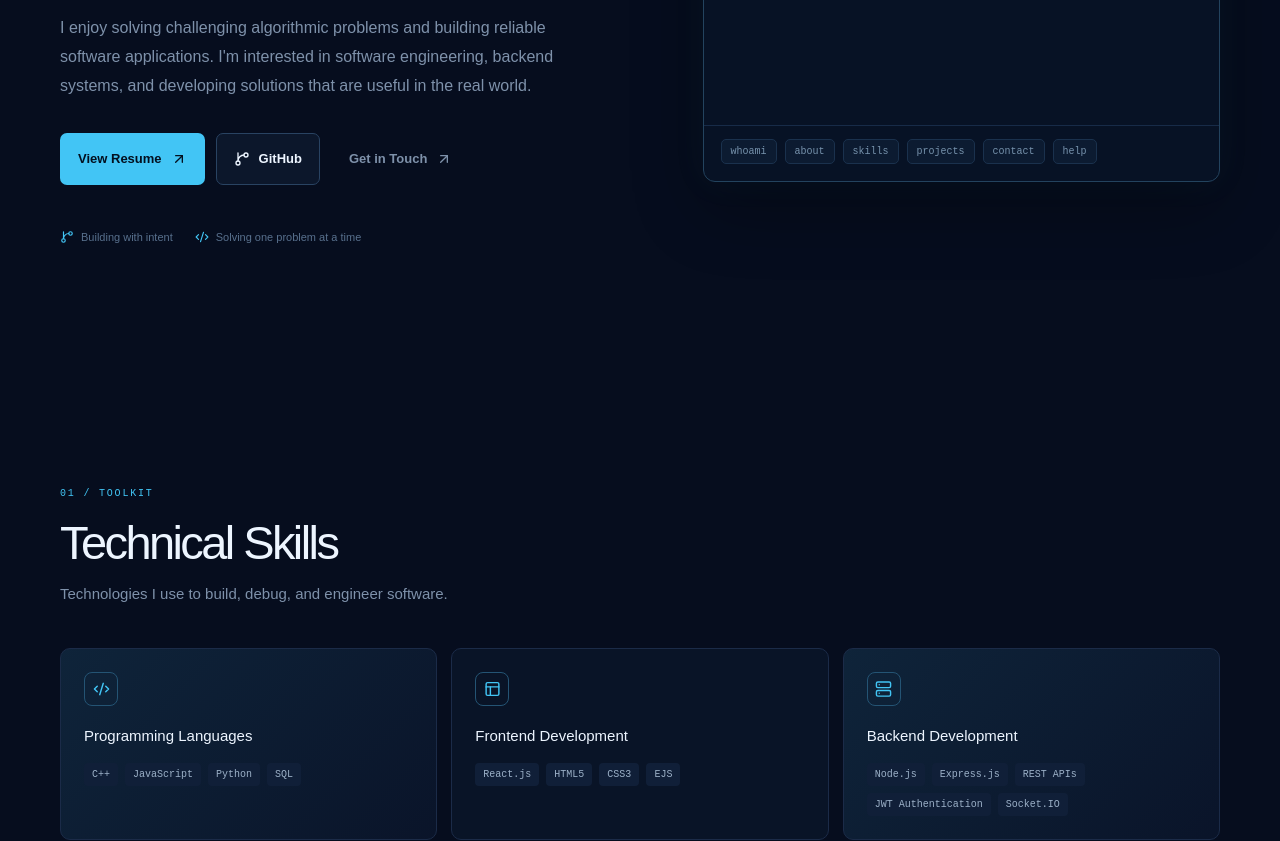
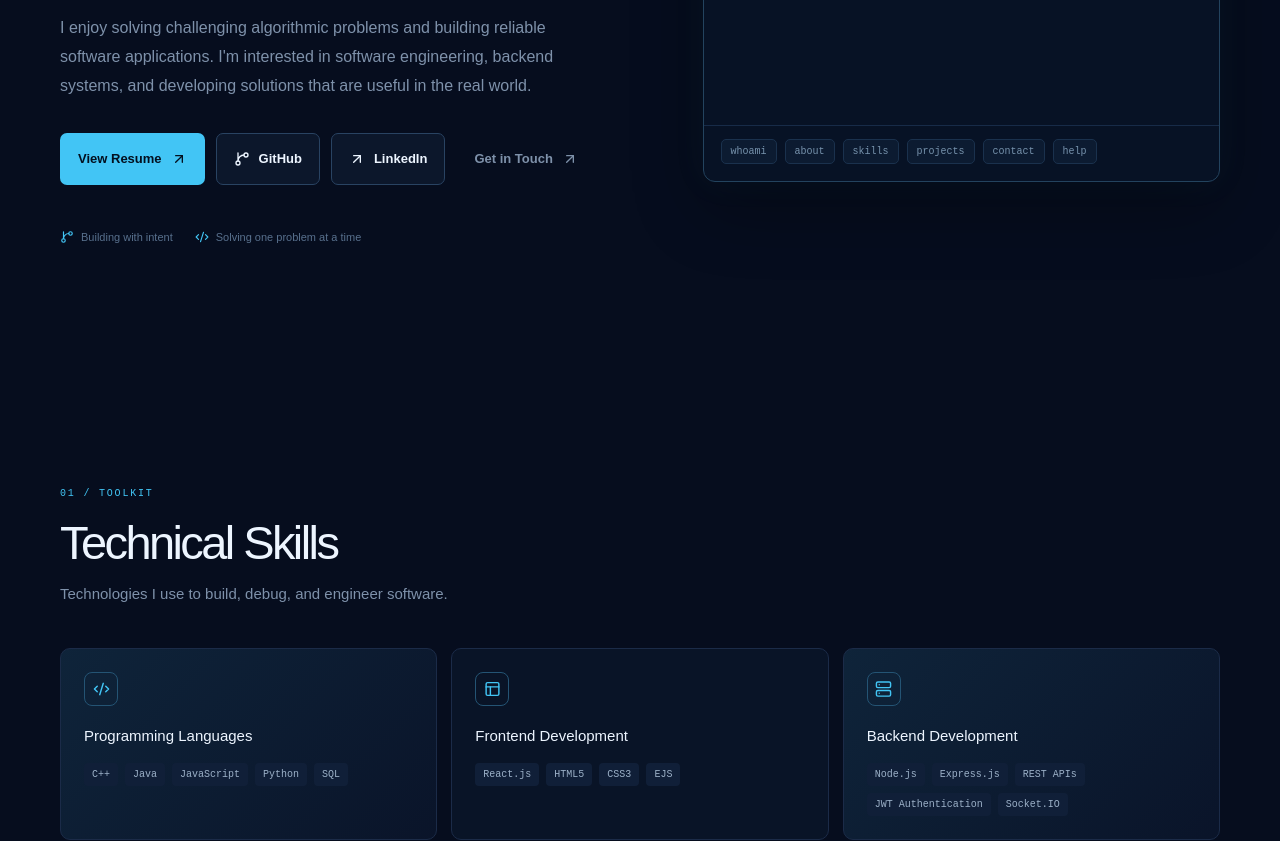
Before and after one commit to Sahil-Shaikh10415/codebysahil, a Next.js app: page / in a window 1280 px wide. Shown: the part 480-1321 px from the top of the page. Built offline with nearby package versions, Linux system fonts and the light colour scheme.

Commit message:
feat: update skills and add LinkedIn link to contact info
V0-Chat-Id: e5oTW0mul8i

```diff
--- a/components/portfolio.tsx
+++ b/components/portfolio.tsx
@@ -40,9 +40,9 @@ export function Terminal() {
     let output: string[] = [`$ ${command}`]
     if (command === 'whoami') output.push('Sahil Shaikh', portfolio.education, 'Software engineering · backend · algorithms')
     else if (command === 'about') output.push(portfolio.intro)
-    else if (command === 'skills') output.push('C++ · JavaScript · Python · SQL', 'React · Node.js · Express · MongoDB', 'DSA · OOP · OS · DBMS · Networks')
+    else if (command === 'skills') output.push('C++ · Java · JavaScript · Python · SQL', 'React · Node.js · Express · MongoDB', 'DSA · OOP · OS · DBMS · Networks')
     else if (command === 'projects') output.push(...portfolio.projects.map((p) => `${p.number}  ${p.name}  →  ${p.repo}`))
-    else if (command === 'contact') output.push(`Email → ${portfolio.email}`, `GitHub → ${portfolio.github}`)
+    else if (command === 'contact') output.push(`Email → ${portfolio.email}`, `GitHub → ${portfolio.github}`, `LinkedIn → ${portfolio.linkedin}`)
     else if (command === 'help') output.push('Available: whoami, about, skills, projects, contact, clear')
     else if (command === 'clear') { setLines([]); setInput(''); return }
     else output.push(`Command not found: ${command}. Type help to see available commands.`)
@@ -55,7 +55,7 @@ export function PortfolioPage() {
   const [copied, setCopied] = useState(false)
   const copyEmail = async () => { await navigator.clipboard.writeText(portfolio.email); setCopied(true); setTimeout(() => setCopied(false), 1800) }
   return <div className="portfolio-shell"><Navbar /><main>
-    <section id="home" className="hero container"><div className="hero-copy"><div className="availability"><span /> Open to Software Engineering Internships</div><h1>Hi, I&apos;m <span className="accent">Sahil Shaikh.</span></h1><h2>{portfolio.title}</h2><p className="education">{portfolio.education}</p><p className="hero-intro">{portfolio.intro}</p><div className="hero-actions"><ExternalLink href={portfolio.resume.preview} className="button button-primary">View Resume <ArrowUpRight /></ExternalLink><ExternalLink href={portfolio.github} className="button button-secondary"><GitBranch /> GitHub</ExternalLink><a href="#contact" className="button button-ghost">Get in Touch <ArrowUpRight /></a></div><div className="hero-meta"><span><GitBranch /> Building with intent</span><span><Code2 /> Solving one problem at a time</span></div></div><Terminal /></section>
+    <section id="home" className="hero container"><div className="hero-copy"><div className="availability"><span /> Open to Software Engineering Internships</div><h1>Hi, I&apos;m <span className="accent">Sahil Shaikh.</span></h1><h2>{portfolio.title}</h2><p className="education">{portfolio.education}</p><p className="hero-intro">{portfolio.intro}</p><div className="hero-actions"><ExternalLink href={portfolio.resume.preview} className="button button-primary">View Resume <ArrowUpRight /></ExternalLink><ExternalLink href={portfolio.github} className="button button-secondary"><GitBranch /> GitHub</ExternalLink><ExternalLink href={portfolio.linkedin} className="button button-secondary"><ArrowUpRight /> LinkedIn</ExternalLink><a href="#contact" className="button button-ghost">Get in Touch <ArrowUpRight /></a></div><div className="hero-meta"><span><GitBranch /> Building with intent</span><span><Code2 /> Solving one problem at a time</span></div></div><Terminal /></section>
     <section id="skills" className="section container"><SectionHeading eyebrow="01 / TOOLKIT" title="Technical Skills" copy="Technologies I use to build, debug, and engineer software." /><div className="skills-grid">{portfolio.skills.map((skill) => { const Icon = iconMap[skill.icon]; return <article className={skill.featured ? 'skill-card featured' : 'skill-card'} key={skill.title}><div className="card-icon"><Icon /></div><h3>{skill.title}</h3><div className="chip-row">{skill.items.map((item) => <span key={item}>{item}</span>)}</div></article> })}</div></section>
     <section id="profiles" className="section section-alt"><div className="container"><SectionHeading eyebrow="02 / PRACTICE" title="Where I sharpen the craft — one problem at a time." copy="Consistent practice in algorithms, data structures, and competitive programming." /><div className="profiles-grid">{portfolio.profiles.map((profile) => <article className="profile-card" key={profile.name} style={{ '--profile-accent': profile.accent } as React.CSSProperties}><div className="profile-top"><div className="platform-logo">{profile.name.slice(0, 1)}</div><span className="profile-arrow"><ArrowUpRight /></span></div><h3>{profile.name}</h3><p className="username">@{profile.username}</p><div className="profile-stat"><span className="stat-value">{profile.solved ?? '—'}</span><span className="stat-label">Problems solved</span></div><div className="profile-details">{profile.rating && <span>{profile.rating}</span>}<span className="profile-badge">{profile.badge}</span></div><div className="profile-bottom"><small>{profile.verified}</small><ExternalLink href={profile.url} className="text-link">View Profile <ArrowUpRight /></ExternalLink></div></article>)}</div></div></section>
     <section id="projects" className="section container"><SectionHeading eyebrow="03 / SELECTED WORK" title="Selected work, shipped end-to-end." copy="Practical projects built through experimentation, problem-solving, and software engineering." /><div className="projects-grid">{portfolio.projects.map((project) => <article className={`project-card ${project.tone}`} key={project.name}><div className="project-visual"><span className="project-number">{project.number}</span><div className="visual-lines"><i /><i /><i /></div><span className="visual-bracket">&lt;/&gt;</span></div><div className="project-content"><span className="project-kicker">{project.kicker}</span><h3>{project.name}</h3><p>{project.description}</p><div className="chip-row">{project.tags.map((tag) => <span key={tag}>{tag}</span>)}</div><ExternalLink href={project.repo} className="text-link">Repository <ArrowUpRight /></ExternalLink></div></article>)}</div></section>
@@ -64,4 +64,4 @@ export function PortfolioPage() {
   </main><Footer /></div>
 }
 
-function Footer() { return <footer className="footer"><div className="container footer-grid"><div><a href="#home" className="brand"><span className="brand-mark">SS</span><span>Sahil<span className="accent">.dev</span></span></a><p>Software engineer in progress.<br />NIT Raipur · B.Tech CSE · 2027</p></div><div><span className="footer-label">Explore</span><div className="footer-links"><a href="#skills">Skills</a><a href="#projects">Projects</a><a href="#resume">Resume</a></div></div><div><span className="footer-label">Connect</span><div className="footer-links"><ExternalLink href={portfolio.github}>GitHub</ExternalLink><a href={`mailto:${portfolio.email}`}>Email</a><a href="#profiles">Coding profiles</a></div></div></div><div className="container footer-bottom"><span>© {new Date().getFullYear()} Sahil Shaikh</span><span>Designed & built with curiosity.</span></div></footer>}
+function Footer() { return <footer className="footer"><div className="container footer-grid"><div><a href="#home" className="brand"><span className="brand-mark">SS</span><span>Sahil<span className="accent">.dev</span></span></a><p>Software engineer in progress.<br />NIT Raipur · B.Tech CSE · 2027</p></div><div><span className="footer-label">Explore</span><div className="footer-links"><a href="#skills">Skills</a><a href="#projects">Projects</a><a href="#resume">Resume</a></div></div><div><span className="footer-label">Connect</span><div className="footer-links"><ExternalLink href={portfolio.github}>GitHub</ExternalLink><ExternalLink href={portfolio.linkedin}>LinkedIn</ExternalLink><a href={`mailto:${portfolio.email}`}>Email</a><a href="#profiles">Coding profiles</a></div></div></div><div className="container footer-bottom"><span>© {new Date().getFullYear()} Sahil Shaikh</span><span>Designed & built with curiosity.</span></div></footer>}
--- a/data/portfolio.ts
+++ b/data/portfolio.ts
@@ -4,6 +4,7 @@ export const portfolio = {
   title: 'Software Engineer | Problem Solver',
   email: 'sahilshaikh10415@gmail.com',
   github: 'https://github.com/Sahil-Shaikh10415',
+  linkedin: 'https://www.linkedin.com/in/sahil-shaikh-357465258',
   education: 'B.Tech CSE · NIT Raipur · Class of 2027',
   intro: 'I enjoy solving challenging algorithmic problems and building reliable software applications. I\'m interested in software engineering, backend systems, and developing solutions that are useful in the real world.',
   resume: {
@@ -11,7 +12,7 @@ export const portfolio = {
     download: 'https://drive.google.com/uc?export=download&id=13tC76OUJlfMdHZRzySGSdWlB-bPzJNib',
   },
   skills: [
-    { title: 'Programming Languages', icon: 'code', items: ['C++', 'JavaScript', 'Python', 'SQL'], featured: true },
+    { title: 'Programming Languages', icon: 'code', items: ['C++', 'Java', 'JavaScript', 'Python', 'SQL'], featured: true },
     { title: 'Frontend Development', icon: 'layout', items: ['React.js', 'HTML5', 'CSS3', 'EJS'] },
     { title: 'Backend Development', icon: 'server', items: ['Node.js', 'Express.js', 'REST APIs', 'JWT Authentication', 'Socket.IO'], featured: true },
     { title: 'Databases', icon: 'database', items: ['MongoDB', 'Mongoose'] },
```
